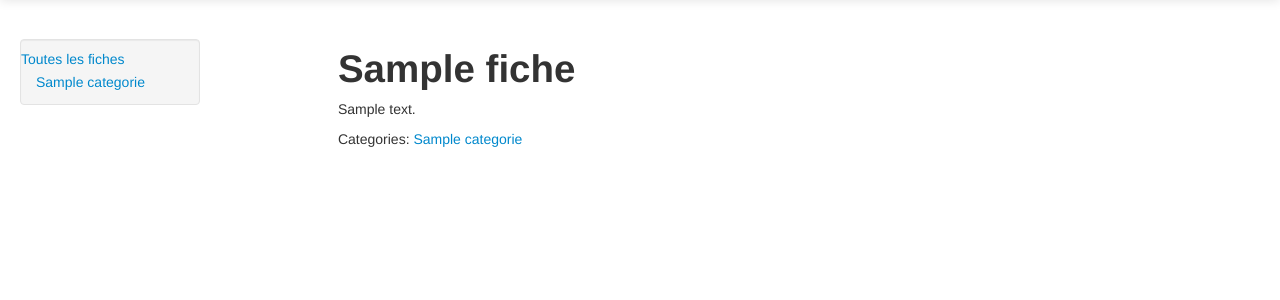
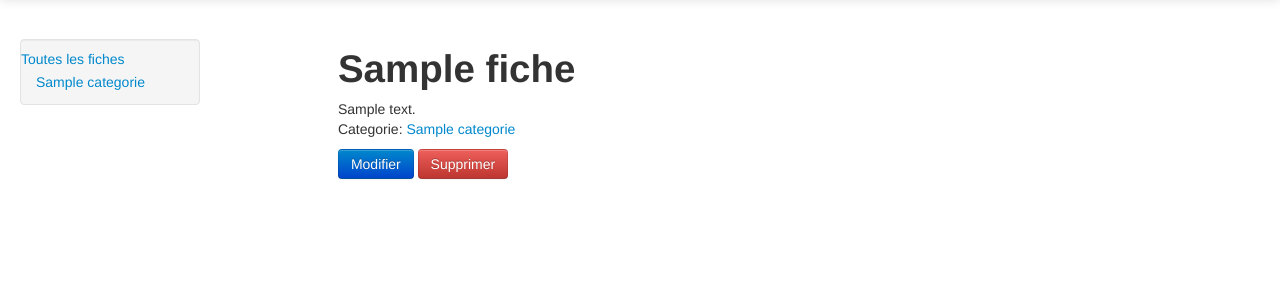
Before and after one commit to raphigaziano/test-naoned, a PHP site: page /?action=view&post=1 in a window 1280 px wide. Shown: the part 41-341 px from the top of the page. Run offline with PHP 8.4, Linux system fonts and the light colour scheme; tables that the repository leaves empty hold one stand-in row (values such as "Sample post"); some libraries are stand-ins or nearby versions.

Commit message:
form tweaks bis

```diff
--- a/views/includes/singlepost.php
+++ b/views/includes/singlepost.php
@@ -1,10 +1,23 @@
-    <h1><?php echo $f->getLabel(); ?></h1>
-    <p><?php echo $f->getDescription(); ?></p>
-    <p>
-        Categories:
-        <?php foreach ($f->getCategorie() as $c): ?>
+  <article id='<?php echo $f->getId(); ?>'>
+    <h1> <?php echo $f->getLabel(); ?> </h1>
+    <div class='descr'><?php echo $f->getDescription(); ?></div>
+    <?php $c = $f->getCategorie(); $c = $c[0]; ?>
+    <p class='cat' id='<?php echo $c->getId(); ?>'>
+        Categorie:
             <a href="?cat=<?php echo $c->getId(); ?>">
               <?php echo $c->getLabel(); ?>
             </a>
-        <?php endforeach; ?>
     </p>
+  </article>
+    <form class='item-edit'>
+        <button class='crudbtn btn btn-primary' name='update'>
+            Modifier
+        </button>
+        <button class='crudbtn btn btn-danger' name='delete'>
+            Supprimer
+        </button>
+    <form>
+    <script type='text/javascript'
+            src='<?php echo get_static_url('js/deletewarning.js'); ?>'></script>
+    <script type='text/javascript'
+            src='<?php echo get_static_url('js/editinplace.js'); ?>'></script>
```
Also changed, not shown: views/includes/cat-edit.php (+7 -0 lines).
